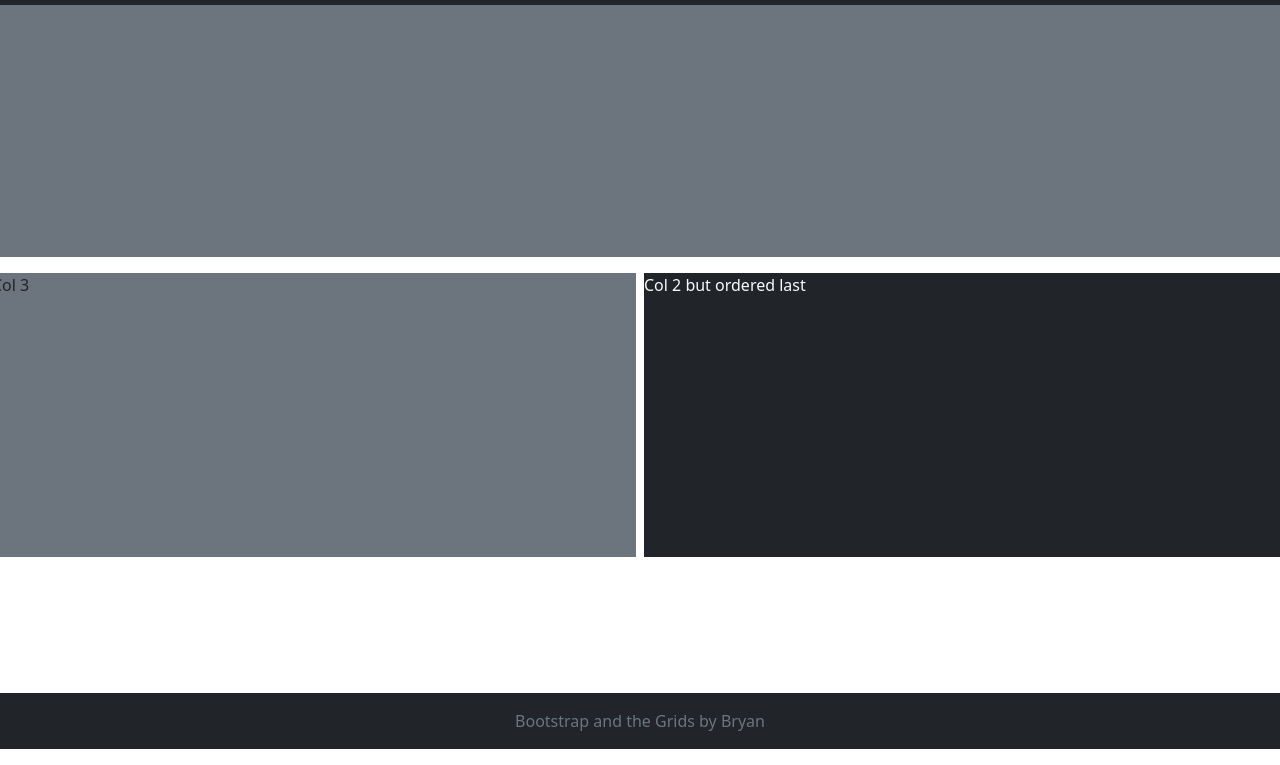
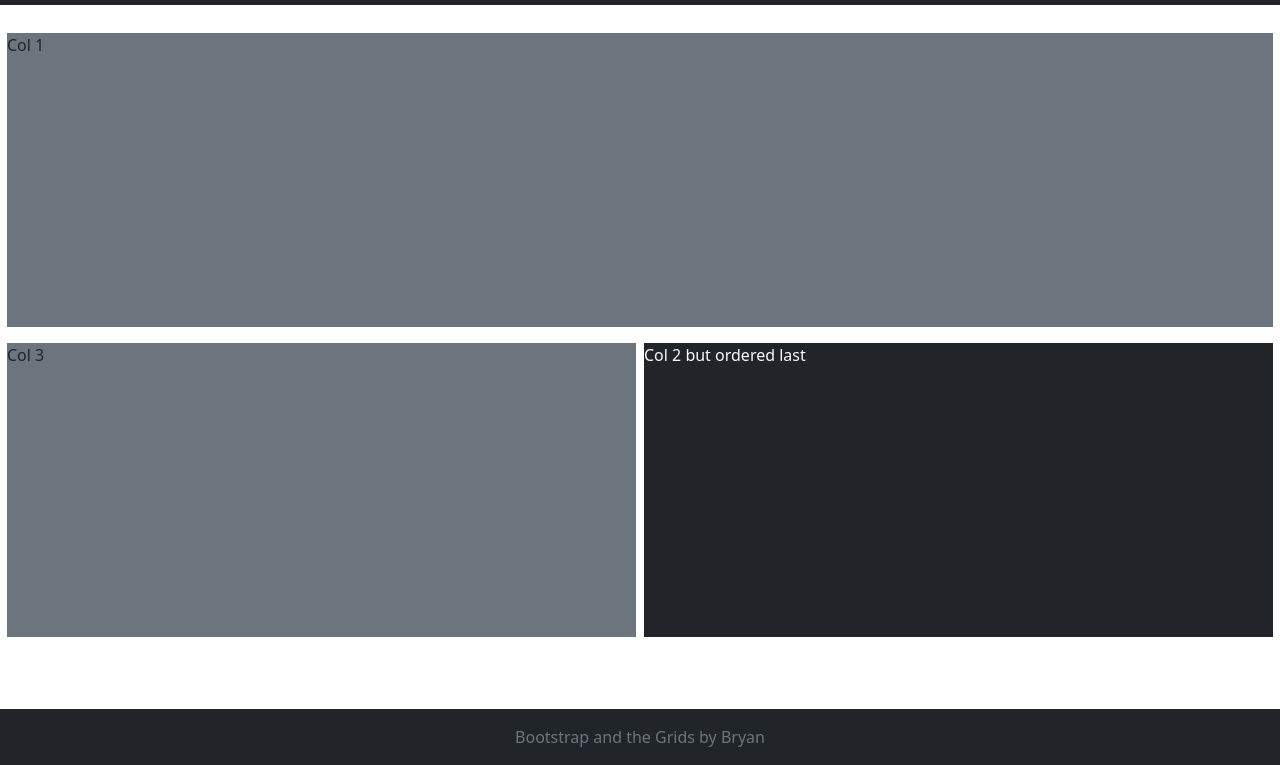
Before and after one commit to mr-barrett/GridExercise, a plain HTML site: page grid7.html in a window 1280 px wide. Shown: the part 51-816 px from the top of the page. Drawn offline with nearby package versions, Linux system fonts and the light colour scheme.

Commit message:
finished grid 8

```diff
--- a/grid7.html
+++ b/grid7.html
@@ -62,7 +62,7 @@
 
     <main class="flex-shrink-0">
 
-        <div class="container-large h-100 minHeight">
+        <div class="container-fluid h-100 minHeight">
             <div class="row h-100 gy-2 row-cols-1 row-cols-md-2">
                 <div class="col col-md-12 p-1">
                     <div class="bg-secondary h-100">Col 1</div>
```
